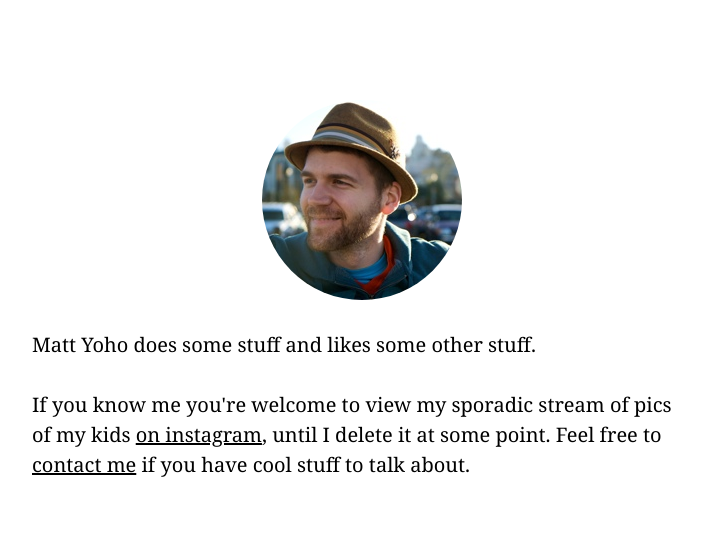
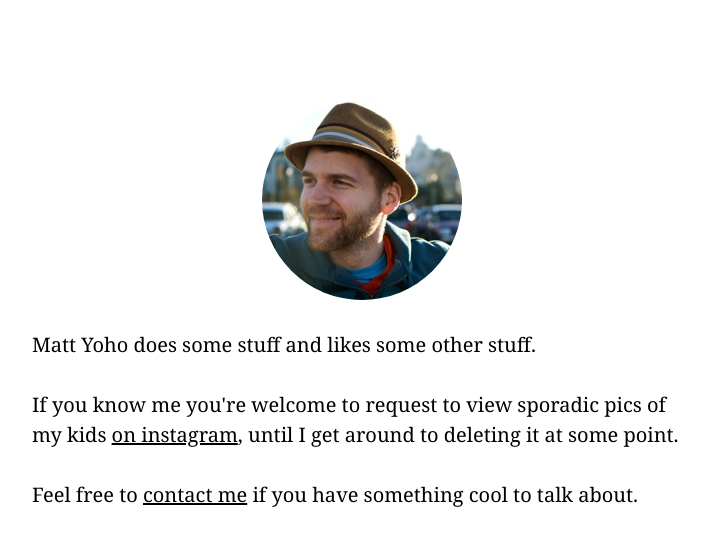
Before and after one commit to mattyoho/mattyoho.github.com, a Jekyll site: the page built from index.html, in a window 1280 px wide. Shown: the top 546 px of the page, without its empty margins (278-987 px from the left). Built offline with Jekyll 4.4.1, drawn with Linux system fonts in a browser that asks for light colours; nearby versions of some CDN libraries.

Commit message:
Update index.html

```diff
--- a/index.html
+++ b/index.html
@@ -5,7 +5,11 @@ layout: layout
 <article class="about">
   <p>Matt Yoho does some stuff and likes some other stuff.</p>
   <p>
-    If you know me you&apos;re welcome to view my sporadic stream of pics of my kids
-    <a href="https://instagram.com/{{ site.instagram }}" title="@mattyoho">on instagram</a>, until I delete it at some point.
-    Feel free to <a href="mailto:" class="js-base64-email" data-base64-email="{{ site.email_base64 }}">contact me</a> if you have cool stuff to talk about.</p>
+    If you know me you&apos;re welcome to request to view sporadic pics of my kids
+    <a href="https://instagram.com/{{ site.instagram }}" title="@mattyoho">on instagram</a>, until I get around to deleting it at some point.
+  </p>
+  <p>
+    Feel free to <a href="mailto:" class="js-base64-email" data-base64-email="{{ site.email_base64 }}">contact me</a>
+    if you have something cool to talk about.
+  </p>
 </article>
```
